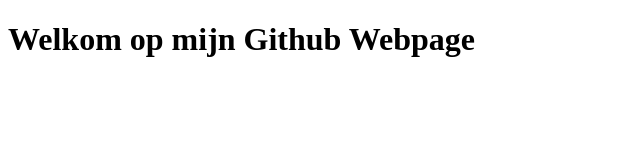
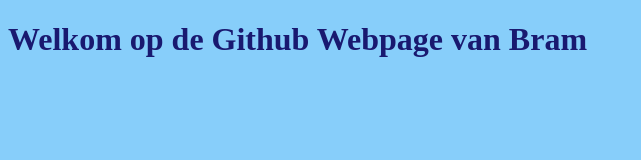
Before and after one commit to Bram-NOVACOLLEGE/Github-webpage, a plain HTML site: page web.html in a window 1280 px wide. Shown: the whole page, without its empty margins (0-641 px from the left). Drawn offline with Linux system fonts and the light colour scheme.

Commit message:
CSS file toegevoegd

```diff
--- /dev/null
+++ b/web.css
@@ -0,0 +1,6 @@
+body {
+    background-color: lightskyblue;
+}
+h1 {
+    color: midnightblue;
+}
--- a/web.html
+++ b/web.html
@@ -3,8 +3,9 @@
 <head>
     <meta charset="UTF-8">
     <title>Bram's Site</title>
+    <link rel="stylesheet" href="web.css">
 </head>
 <body>
-<h1>Welkom op mijn Github Webpage</h1>
+<h1>Welkom op de Github Webpage van Bram</h1>
 </body>
 </html>
```
